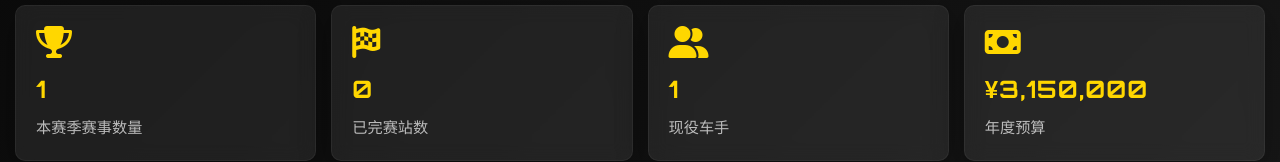
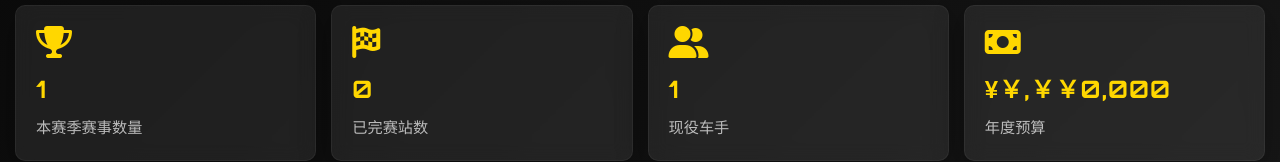
Before and after one commit to LeoLi1029/D-Spec-Racing-CN, a plain HTML site: page index.html in a window 1280 px wide. Shown: the part 169-331 px from the top of the page. Drawn offline with Linux system fonts and the light colour scheme.

Commit message:
Update index.html

```diff
--- a/index.html
+++ b/index.html
@@ -895,7 +895,7 @@
             </div>
             <div class="stat-card">
                 <i class="fas fa-money-bill"></i>
-                <h3>¥3,150,000</h3>
+                <h3>¥￥,￥￥0,000</h3>
                 <p>年度预算</p>
             </div>
         </div>
```
